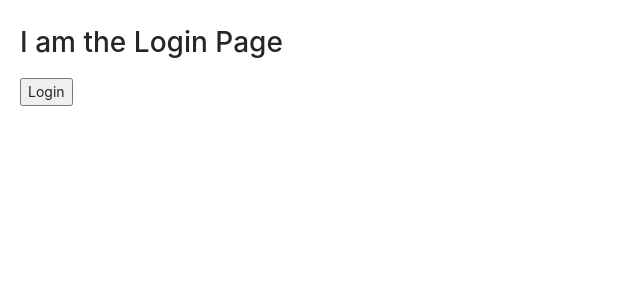
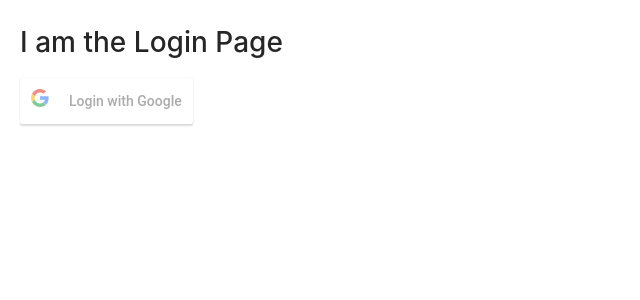
Before and after one commit to pwhauman1/humpday-musicdrop-web, a React (Create React App) app: page /login in a window 1280 px wide. Shown: the top 300 px of the page, without its empty margins (0-640 px from the left). Built offline with nearby package versions, Linux system fonts and the light colour scheme; what url-join-ts would draw is missing.

Commit message:
Integrate google login button

```diff
--- a/package.json
+++ b/package.json
@@ -12,10 +12,12 @@
     "@types/react-dom": "^17.0.11",
     "antd": "^4.18.7",
     "axios": "^0.26.0",
+    "build-url": "^6.0.1",
     "js-cookie": "^3.0.1",
     "moment": "^2.29.1",
     "react": "^17.0.2",
     "react-dom": "^17.0.2",
+    "react-google-login": "^5.2.2",
     "react-router-dom": "^6.2.1",
     "react-scripts": "5.0.0",
     "sass": "^1.49.8",
--- a/src/modules/axiosModule.ts
+++ b/src/modules/axiosModule.ts
@@ -7,10 +7,6 @@ const DROPS = 'drops';
 const RECIPIENTS = 'recipients';
 const DROPS_ENDPONINT = urlJoin(HDMD_API_ENDPOINT, DROPS);
 const RECIPIENTS_ENDPONINT = urlJoin(HDMD_API_ENDPOINT, RECIPIENTS);
-
-const SPOTIFY_ENDPOINT = 'https://accounts.spotify.com:443';
-const AUTHORIZE = 'authorize';
-const SPOTIFY_AUTH_ENDPOINT = urlJoin(SPOTIFY_ENDPOINT, AUTHORIZE);
 
 export interface ILambdaResponse {
     infoMessage: string,
@@ -30,27 +26,6 @@ export async function getDrops(month: number, year: number): Promise<IDrop[]> {
     return data.drops ? data.drops : [];
 }
 
-export async function getAuthorizeSpotify(
-    clientId: string,
-    responseType: string,
-    redirectUri: string,
-    // state?: string,
-    // scope?: string[],
-    // showDialog?: boolean,
-): Promise<any> {
-    const response = await axios.get(SPOTIFY_AUTH_ENDPOINT, {
-        params: {
-            'client_id': clientId,
-            'response_type': responseType,
-            'redirect_uri': redirectUri,
-            // state,
-            // scope,
-            // 'show_dialog': showDialog,
-        }
-    });
-    console.info('AUTH SPOT', response);
-}
-
 function getResponseFromLambdaDataAsJson(response: AxiosResponse): ILambdaResponse | undefined {
     if (!response?.data) {
         console.error('Axios response returned no data?');
--- a/src/modules/loginModule.ts
+++ b/src/modules/loginModule.ts
@@ -1,3 +1,4 @@
+import { GoogleLoginResponse, GoogleLoginResponseOffline } from 'react-google-login';
 import { setLoginCookie, getCookie, removeCookie } from './cookieMonster';
 
 export interface ILoginSuccess {
@@ -5,6 +6,7 @@ export interface ILoginSuccess {
 }
 
 export const GOOGLE_ID_TOKEN: string = 'GOOGLE_ID_TOKEN';
+export const GOOGLE_CLIENT_ID = '133190089084-dbtescu4flhep75a4hgrn1elcvu2l1nl.apps.googleusercontent.com'
 
 export default class LoginModule {
     static instance: LoginModule;
@@ -27,6 +29,55 @@ export default class LoginModule {
         return this.instance;
     }
 
+/*
+   ______                  __                       __  __              __
+  / ____/___  ____  ____ _/ /__     ____ ___  ___  / /_/ /_  ____  ____/ /____
+ / / __/ __ \/ __ \/ __ `/ / _ \   / __ `__ \/ _ \/ __/ __ \/ __ \/ __  / ___/
+/ /_/ / /_/ / /_/ / /_/ / /  __/  / / / / / /  __/ /_/ / / / /_/ / /_/ (__  )
+\____/\____/\____/\__, /_/\___/  /_/ /_/ /_/\___/\__/_/ /_/\____/\__,_/____/
+                 /____/
+ */
+    public getGoogleClientId = (): string => {
+        return GOOGLE_CLIENT_ID;
+    }
+
+    public googleSuccess = (response: GoogleLoginResponse | GoogleLoginResponseOffline) => {
+        console.log('RESPNOSE: ', response);
+        const responseNotOffline = response as GoogleLoginResponse;
+        const token = responseNotOffline.tokenObj.id_token;
+        const loginProps: ILoginSuccess = {
+            id_token: token
+        };
+        this.loginSuccess(loginProps);
+    };
+
+    public googleFail = (response: GoogleLoginResponse | GoogleLoginResponseOffline) => {
+        console.error(response);
+        this.loginFail();
+    };
+
+    public googleLogout = (response?: any) => {
+        console.log(response);
+        this.logoutSuccess();
+    };
+
+    private setGoogleCookiesOrFail = (creds: ILoginSuccess) => {
+        if(!creds.id_token) throw new Error('Google Credentials doesn\'t Contain an id_token!');
+        setLoginCookie(GOOGLE_ID_TOKEN, creds.id_token)
+    }
+
+    private logoutGoogle() {
+        removeCookie(GOOGLE_ID_TOKEN);
+    }
+
+/*
+   ______                     _         __                                  __  __              __
+  / ____/__  ____  ___  _____(_)____   / /   ____  ____ _   ____ ___  ___  / /_/ /_  ____  ____/ /____
+ / / __/ _ \/ __ \/ _ \/ ___/ / ___/  / /   / __ \/ __ `/  / __ `__ \/ _ \/ __/ __ \/ __ \/ __  / ___/
+/ /_/ /  __/ / / /  __/ /  / / /__   / /___/ /_/ / /_/ /  / / / / / /  __/ /_/ / / / /_/ / /_/ (__  )
+\____/\___/_/ /_/\___/_/  /_/\___/  /_____/\____/\__, /  /_/ /_/ /_/\___/\__/_/ /_/\____/\__,_/____/
+                                                /____/
+*/
     public isLoggedIn = (): boolean => {
         const loginMethod = getCookie(GOOGLE_ID_TOKEN);
         return !!loginMethod;
@@ -37,6 +88,7 @@ export default class LoginModule {
     }
 
     public loginFail = () => {
+        console.error('Failed to log in!');
         this.logout();
     }
 
@@ -57,12 +109,4 @@ export default class LoginModule {
         this.updateLoginState(false);
     }
 
-    private setGoogleCookiesOrFail = (creds: ILoginSuccess) => {
-        if(!creds.id_token) throw new Error('Google Credentials doesn\'t Contain an id_token!');
-        setLoginCookie(GOOGLE_ID_TOKEN, creds.id_token)
-    }
-
-    private logoutGoogle() {
-        removeCookie(GOOGLE_ID_TOKEN);
-    }
 }
--- a/src/modules/spotifyModule.ts
+++ b/src/modules/spotifyModule.ts
@@ -1,5 +1,5 @@
 import SpotifyWebApi from 'spotify-web-api-node';
-import { getAuthorizeSpotify } from './axiosModule';
+import buildUrl from 'build-url';
 
 export interface ISong {
     songId: string,
@@ -19,6 +19,9 @@ const CLIENT_ID = '550a7c4f41d4465a859f4fa6f302d05d';
 const LOCAL_REDIRECT_URL = 'http://localhost:3000/admin';
 const PROD_REDIRECT_URL = 'https://humpdaymusicdrop.com/admin';
 
+const SPOTIFY_DOMAIN = 'https://accounts.spotify.com/';
+const SPOTIFY_AUTH_PATH = 'authorize';
+
 export class SpotifyModule {
     private static instance: SpotifyModule;
 
@@ -31,11 +34,27 @@ export class SpotifyModule {
             clientId: CLIENT_ID,
             redirectUri: this.redirectUri
         });
-        const spotifyAuthResponse = getAuthorizeSpotify(
+        const spotifyAuthEndpoint = this.getSpotifyAuthEndpoint(
             CLIENT_ID,
             'code',
-            this.redirectUri,
+            this.redirectUri
         );
+        console.log(spotifyAuthEndpoint);
+    }
+
+    private getSpotifyAuthEndpoint(
+        clientId: string,
+        responseType: string,
+        redirectUri: string,
+    ): string {
+        return buildUrl(SPOTIFY_DOMAIN, {
+            path: SPOTIFY_AUTH_PATH,
+            queryParams: {
+                'client_id': clientId,
+                'response_type': responseType,
+                'redirect_uri': redirectUri,
+            }
+        })
     }
 
     public static getInstance(location:string) {
--- a/src/pages/adminPage.tsx
+++ b/src/pages/adminPage.tsx
@@ -2,14 +2,17 @@ import LoginModule from "../modules/loginModule";
 import DropsMonthDisplay from "../components/dropsMonthDisplay";
 import NewDrop from "../components/newDrop";
 import { Divider } from "antd";
+import { GoogleLogout } from 'react-google-login';
 
 export default function AdminPage() {
     const loginModule = LoginModule.getInstance();
-    const onClick = () => {
-        loginModule.logoutSuccess();
-    }
     return (
         <div>
+            <GoogleLogout
+                clientId={loginModule.getGoogleClientId()}
+                buttonText='Logout'
+                onLogoutSuccess={loginModule.googleLogout}
+            />
             <NewDrop />
             <Divider />
             <DropsMonthDisplay />
--- a/src/pages/loginPage.tsx
+++ b/src/pages/loginPage.tsx
@@ -1,17 +1,18 @@
 import LoginModule, { ILoginSuccess } from "../modules/loginModule";
+import { GoogleLogin } from 'react-google-login';
 
 export default function LoginPage() {
     const loginModule = LoginModule.getInstance();
-    const creds: ILoginSuccess = {
-        id_token: 'sometoken',
-    }
-    const onClick = () => {
-        loginModule.loginSuccess(creds);
-    }
     return (
         <div>
             <h1>I am the Login Page</h1>
-            <button onClick={onClick}>Login</button>
+            <GoogleLogin
+                clientId={loginModule.getGoogleClientId()}
+                buttonText='Login with Google'
+                onSuccess={loginModule.googleSuccess}
+                onFailure={loginModule.googleFail}
+                isSignedIn={true}
+            />
         </div>
     );
 }
```
Also changed, not shown: 1 other file (tests, documents, lock files or other folders).
